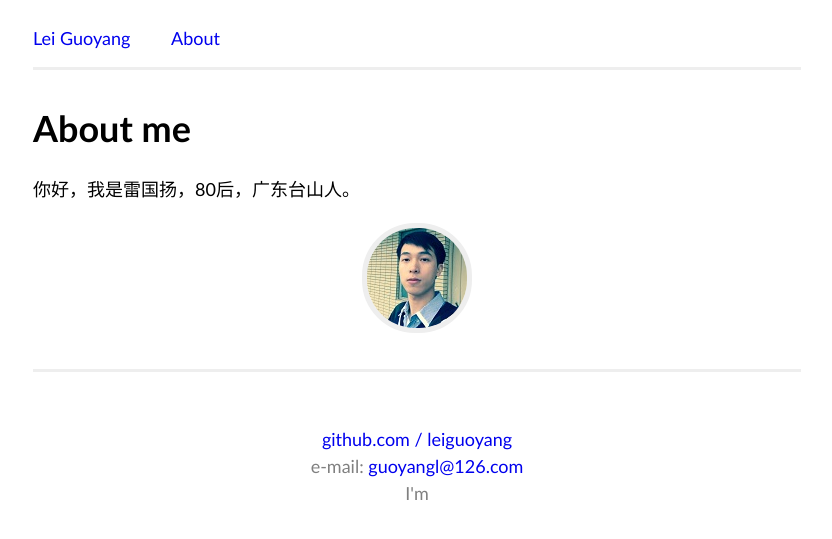
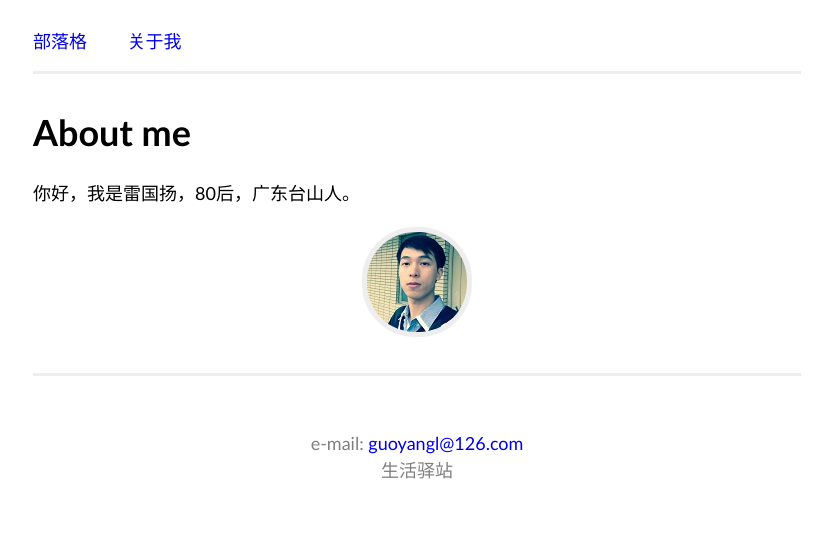
Before and after one commit to leiguoyang/leiguoyang.github.io, a Jekyll site: the page built from about.html, in a window 1280 px wide. Shown: the top 539 px of the page, without its empty margins (223-1055 px from the left). Built offline with Jekyll 4.4.1, drawn with Linux system fonts in a browser that asks for light colours.

Commit message:
Change navigation text and footer text

```diff
--- a/_layouts/default.html
+++ b/_layouts/default.html
@@ -13,8 +13,8 @@
 	</head>
 	<body>
 		<div id="nav">
-			<a href="/">Lei Guoyang</a>
-			<a href="/about.html">About</a>
+			<a href="/">部落格</a>
+			<a href="/about.html">关于我</a>
 		</div>
 
 		<div id="main">
@@ -22,9 +22,8 @@
 		</div>
 
 		<div id="footer">
-			<a href="https://github.com/leiguoyang">github.com / leiguoyang</a><br>
 			e-mail: <a href="mailto:guoyangl@126.com">guoyangl@126.com</a><br>
-			I'm
+生活驿站
 		</div>
 	</body>
 </html>
```
